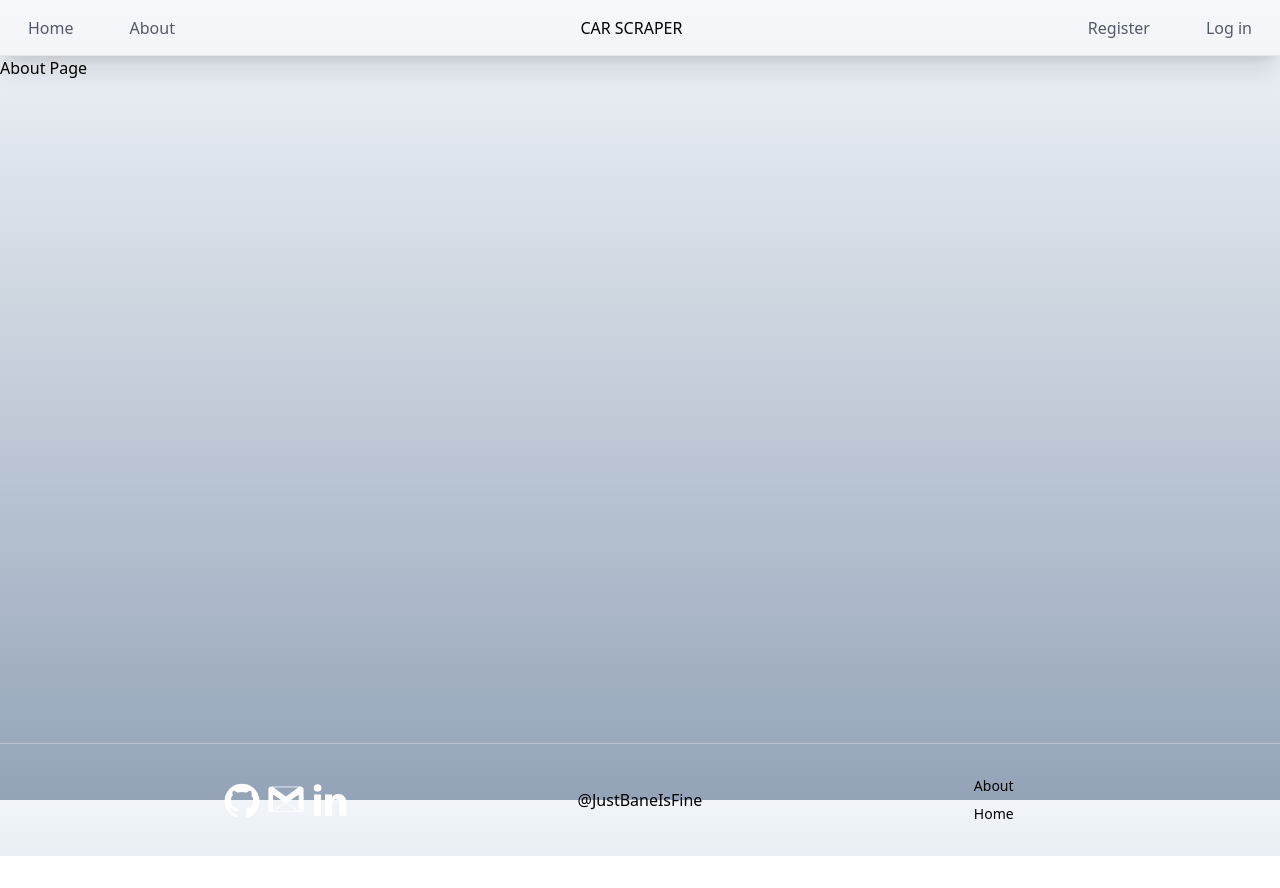
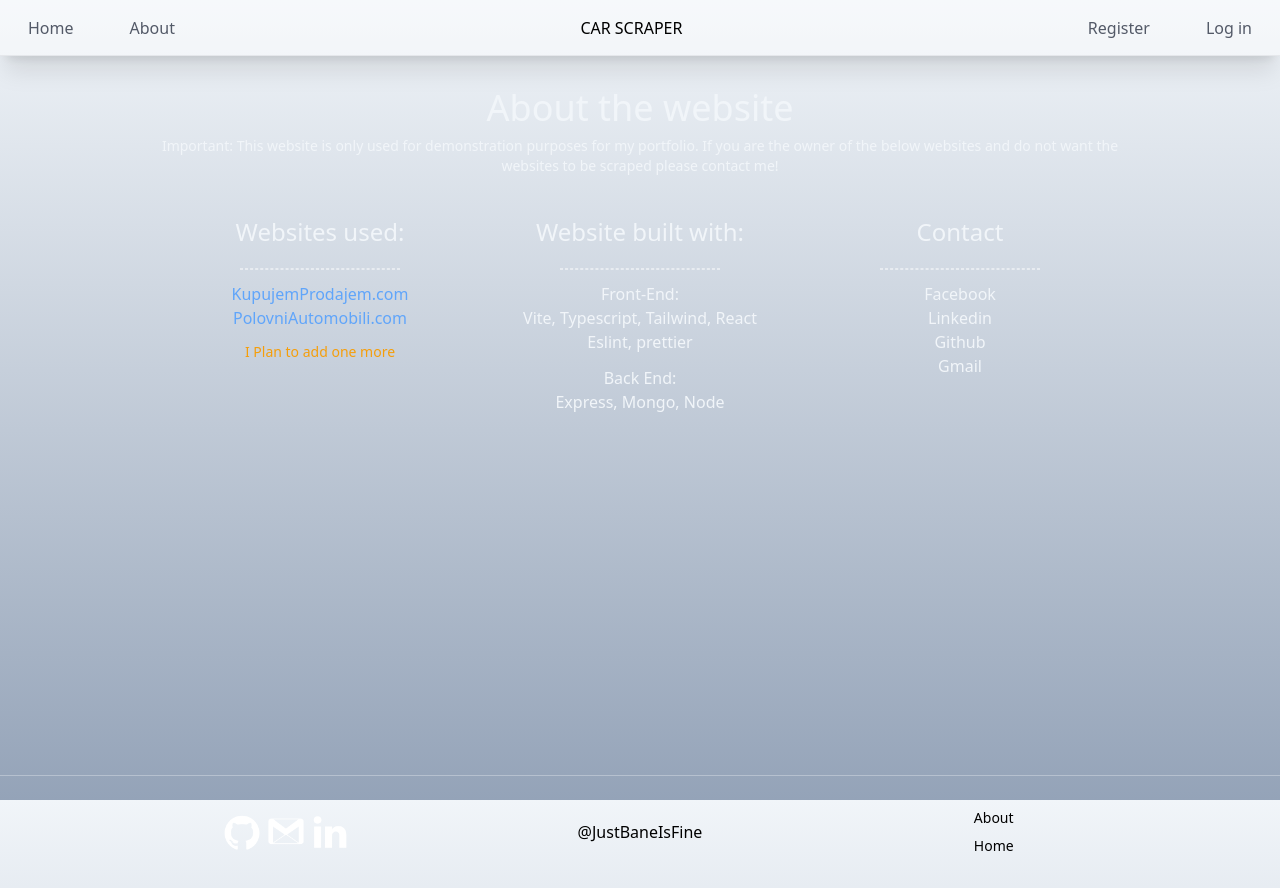
Before and after one commit to JustBaneIsFine/Level-3-projects, a React (Vite) app in the folder Car scraper website/Car-scraper-Front-End/: page /About in a window 1280 px wide. Before the commit the page ends 856 px from the top, so only its background shows below. Built offline with nearby package versions, Linux system fonts and the light colour scheme.

Commit message:
Adding About page

```diff
--- a/Car scraper website/Car-scraper-Front-End/src/pages/About.tsx
+++ b/Car scraper website/Car-scraper-Front-End/src/pages/About.tsx
@@ -1,3 +1,70 @@
 export default function About({ x }: { x: string }) {
-  return <div>{x}</div>;
+  return (
+    <div className=" m-auto mt-5 flex w-3/4 flex-col text-center text-slate-100 sm:mt-8">
+      <div className="text-2xl sm:text-4xl">About the website</div>
+      <p className="mt-2 text-sm">
+        Important: This website is only used for demonstration purposes for my
+        portfolio. If you are the owner of the below websites and do not want
+        the websites to be scraped please contact me!
+      </p>
+      <div className="mt-10 flex-col sm:grid sm:grid-cols-3">
+        <div>
+          <div className="text-xl  sm:text-2xl">Websites used:</div>
+
+          <div className="m-auto mt-5 w-1/2 border border-dashed border-white  opacity-50" />
+          <ol className="mt-3 ">
+            <li>
+              <a
+                href="https://www.kupujemprodajem.com"
+                className="text-blue-400 hover:border-b-2 hover:border-blue-400"
+              >
+                KupujemProdajem.com
+              </a>
+            </li>
+            <li>
+              <a
+                className="text-blue-400 hover:border-b-2 hover:border-blue-400"
+                href="https://www.polovniautomobili.com"
+              >
+                PolovniAutomobili.com
+              </a>
+            </li>
+            <li className="mt-3 text-sm text-amber-500">
+              I Plan to add one more
+            </li>
+          </ol>
+        </div>
+        <div>
+          <div className="mt-6 text-xl sm:mt-0 sm:text-2xl">
+            Website built with:
+          </div>
+          <div className="m-auto mt-5 w-1/2 border border-dashed border-white  opacity-50" />
+          <p className="mt-3">Front-End: </p>
+          <p>Vite, Typescript, Tailwind, React</p>
+          <p>Eslint, prettier </p>
+          <p className="mt-3">Back End:</p>
+          <p>Express, Mongo, Node</p>
+        </div>
+
+        <div>
+          <div className=" mt-6 text-xl sm:mt-0 sm:text-2xl"> Contact </div>
+          <div className="m-auto mt-5 w-1/2 border border-dashed border-white  opacity-50" />
+          <ol className="mt-3">
+            <li>
+              <a href="/">Facebook</a>
+            </li>
+            <li>
+              <a href="/">Linkedin</a>
+            </li>
+            <li>
+              <a href="/">Github</a>
+            </li>
+            <li>
+              <a href="/">Gmail</a>
+            </li>
+          </ol>
+        </div>
+      </div>
+    </div>
+  );
 }
```
